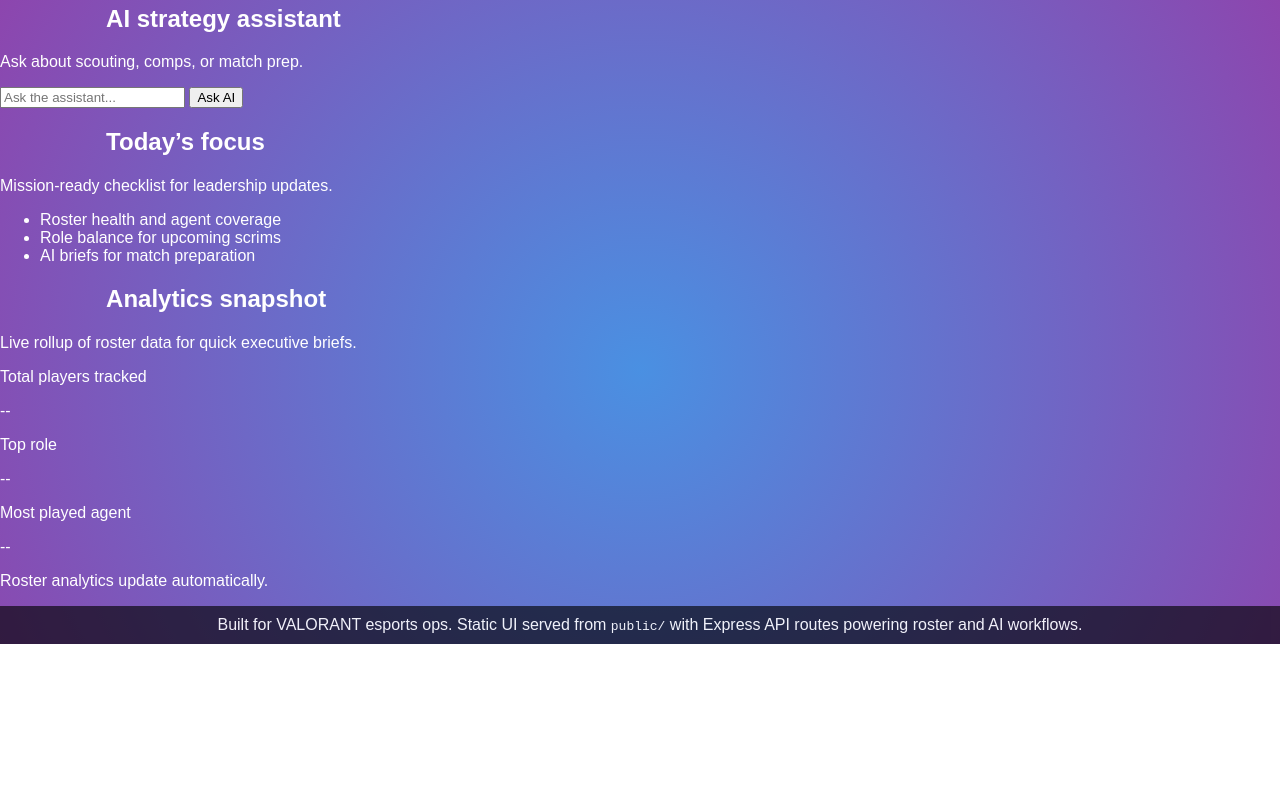
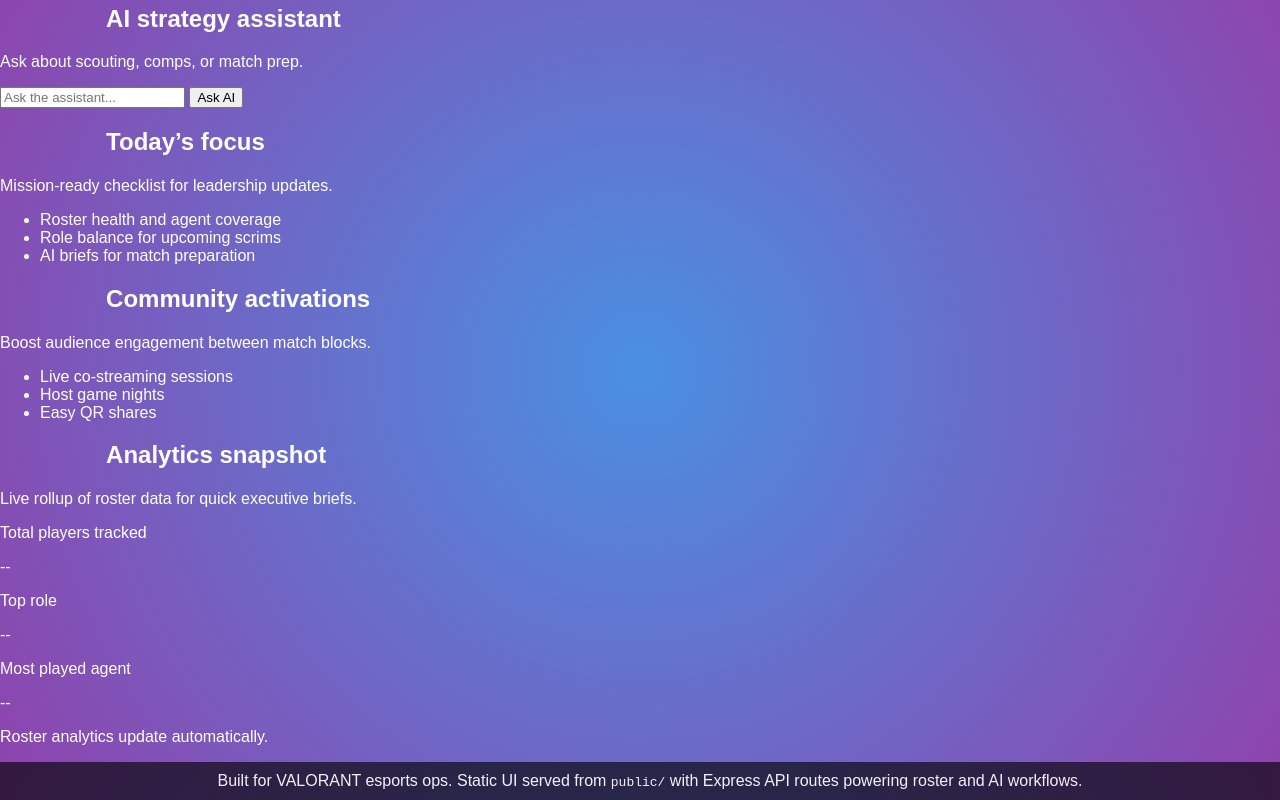
Before and after one commit to Kvnbbg/StreamSprout, a website: page public/index.html in a window 1280 px wide. Shown: the part 830-1630 px from the top of the page. Before the commit the page ends 1474 px from the top, so only its background shows below. Drawn offline with nearby package versions, Linux system fonts and the light colour scheme.

Commit message:
Add community activations card with co-streaming and QR sharing

```diff
--- a/public/index.html
+++ b/public/index.html
@@ -163,6 +163,18 @@
                     </ul>
                 </section>
 
+                <section class="card">
+                    <header>
+                        <h2>Community activations</h2>
+                        <p class="muted">Boost audience engagement between match blocks.</p>
+                    </header>
+                    <ul class="focus-list">
+                        <li>Live co-streaming sessions</li>
+                        <li>Host game nights</li>
+                        <li>Easy QR shares</li>
+                    </ul>
+                </section>
+
                 <section class="card analytics">
                     <header>
                         <h2>Analytics snapshot</h2>
```
